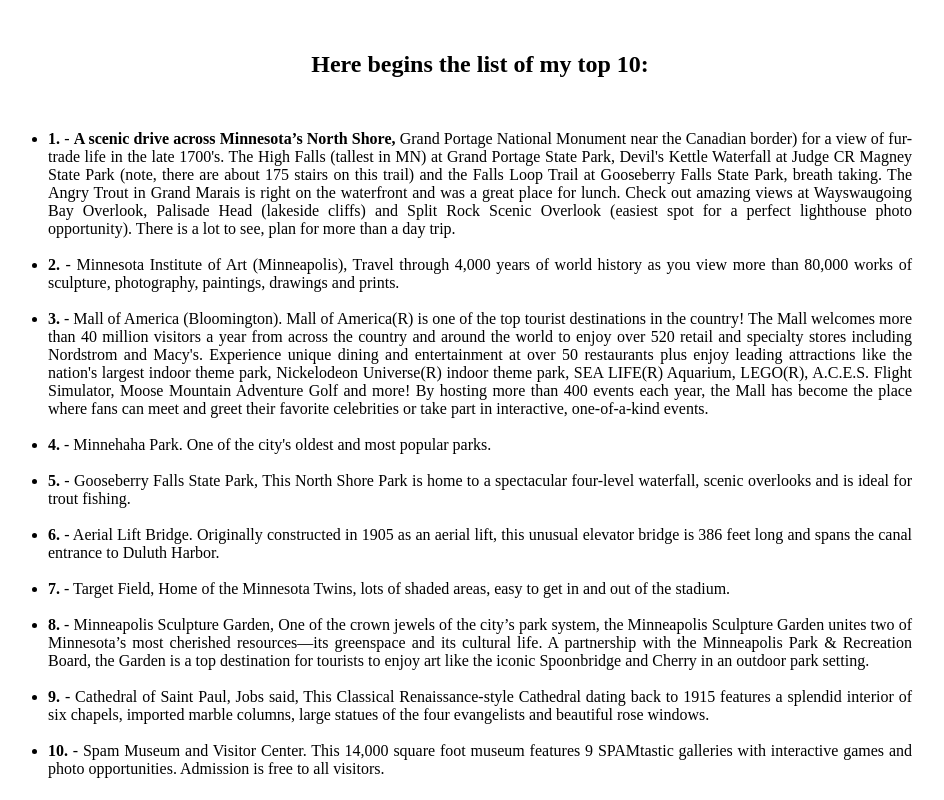
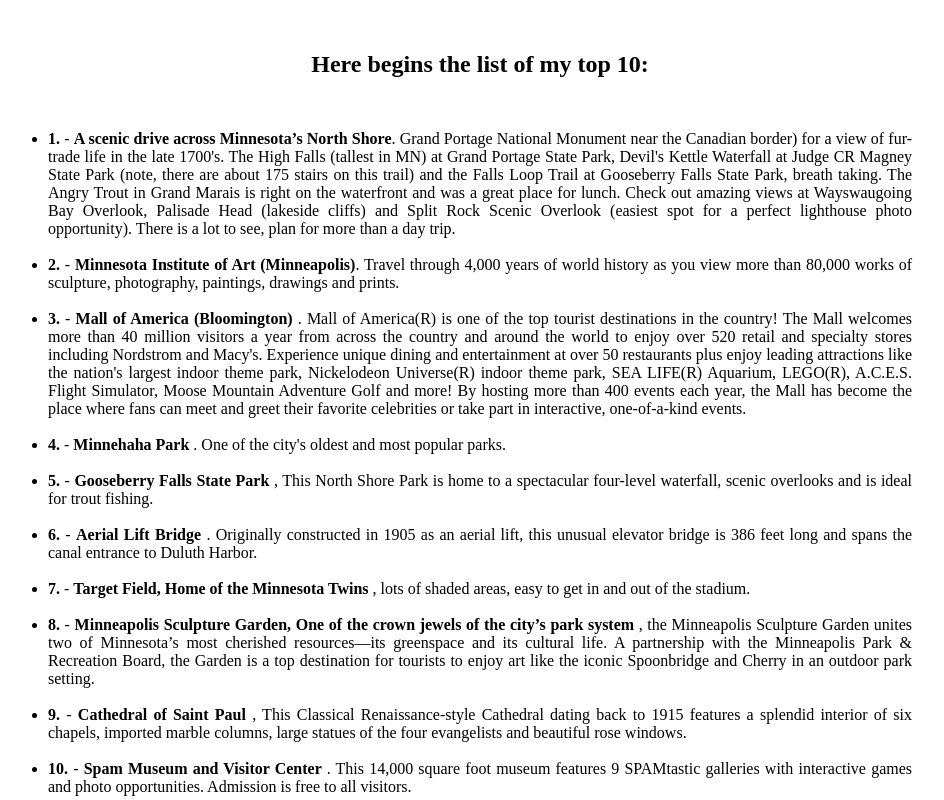
Before and after one commit to SiyandaMaykiso/Touristic-Things-to-do-in-Minnesota, a plain HTML site: page index.html in a window 1280 px wide. Shown: the part 1103-1903 px from the top of the page, without its empty margins (160-1104 px from the left). Drawn offline with Linux system fonts and the light colour scheme.

Commit message:
Updates on Index

```diff
--- a/index.html
+++ b/index.html
@@ -23,25 +23,25 @@
 			<h2 class="font">Here begins the list of my top 10:</h2>
 			<ul class="font" style="text-align: justify;">
 				<br>
-				<li><b>1.</b> - <b> A scenic drive across Minnesota’s North Shore,</b> Grand Portage National Monument near the Canadian border) for a view of fur-trade life in the late 1700's. The High Falls (tallest in MN) at Grand Portage State Park, Devil's Kettle Waterfall at Judge CR Magney State Park (note, there are about 175 stairs on this trail) and the Falls Loop Trail at Gooseberry Falls State Park, breath taking. The Angry Trout in Grand Marais is right on the waterfront and was a great place for lunch. Check out amazing views at Wayswaugoing Bay Overlook, Palisade Head (lakeside cliffs) and Split Rock Scenic Overlook (easiest spot for a perfect lighthouse photo opportunity). There is a lot to see, plan for more than a day trip.</li>
+				<li><b>1.</b> - <b> A scenic drive across Minnesota’s North Shore</b>. Grand Portage National Monument near the Canadian border) for a view of fur-trade life in the late 1700's. The High Falls (tallest in MN) at Grand Portage State Park, Devil's Kettle Waterfall at Judge CR Magney State Park (note, there are about 175 stairs on this trail) and the Falls Loop Trail at Gooseberry Falls State Park, breath taking. The Angry Trout in Grand Marais is right on the waterfront and was a great place for lunch. Check out amazing views at Wayswaugoing Bay Overlook, Palisade Head (lakeside cliffs) and Split Rock Scenic Overlook (easiest spot for a perfect lighthouse photo opportunity). There is a lot to see, plan for more than a day trip.</li>
 				<br>
-				<li><b>2.</b> - Minnesota Institute of Art (Minneapolis), Travel through 4,000 years of world history as you view more than 80,000 works of sculpture, photography, paintings, drawings and prints.</li>
+				<li><b>2.</b> - <b> Minnesota Institute of Art (Minneapolis)</b>. Travel through 4,000 years of world history as you view more than 80,000 works of sculpture, photography, paintings, drawings and prints.</li>
 				<br>
-				<li><b>3.</b> - Mall of America (Bloomington). Mall of America(R) is one of the top tourist destinations in the country! The Mall welcomes more than 40 million visitors a year from across the country and around the world to enjoy over 520 retail and specialty stores including Nordstrom and Macy's. Experience unique dining and entertainment at over 50 restaurants plus enjoy leading attractions like the nation's largest indoor theme park, Nickelodeon Universe(R) indoor theme park, SEA LIFE(R) Aquarium, LEGO(R), A.C.E.S. Flight Simulator, Moose Mountain Adventure Golf and more! By hosting more than 400 events each year, the Mall has become the place where fans can meet and greet their favorite celebrities or take part in interactive, one-of-a-kind events. </li>
+				<li><b>3.</b> - <b> Mall of America (Bloomington) </b>. Mall of America(R) is one of the top tourist destinations in the country! The Mall welcomes more than 40 million visitors a year from across the country and around the world to enjoy over 520 retail and specialty stores including Nordstrom and Macy's. Experience unique dining and entertainment at over 50 restaurants plus enjoy leading attractions like the nation's largest indoor theme park, Nickelodeon Universe(R) indoor theme park, SEA LIFE(R) Aquarium, LEGO(R), A.C.E.S. Flight Simulator, Moose Mountain Adventure Golf and more! By hosting more than 400 events each year, the Mall has become the place where fans can meet and greet their favorite celebrities or take part in interactive, one-of-a-kind events. </li>
 				<br>
-				<li><b>4.</b> - Minnehaha Park. One of the city's oldest and most popular parks.</li>
+				<li><b>4.</b> - <b> Minnehaha Park </b>. One of the city's oldest and most popular parks.</li>
 				<br>
-				<li><b>5.</b> - Gooseberry Falls State Park, This North Shore Park is home to a spectacular four-level waterfall, scenic overlooks and is ideal for trout fishing.</li>
+				<li><b>5.</b> - <b> Gooseberry Falls State Park </b>, This North Shore Park is home to a spectacular four-level waterfall, scenic overlooks and is ideal for trout fishing.</li>
 				<br>
-				<li><b>6.</b> - Aerial Lift Bridge. Originally constructed in 1905 as an aerial lift, this unusual elevator bridge is 386 feet long and spans the canal entrance to Duluth Harbor.</li>
+				<li><b>6.</b> - <b> Aerial Lift Bridge </b>. Originally constructed in 1905 as an aerial lift, this unusual elevator bridge is 386 feet long and spans the canal entrance to Duluth Harbor.</li>
 				<br>
-				<li><b>7.</b> - Target Field, Home of the Minnesota Twins, lots of shaded areas, easy to get in and out of the stadium.</li>
+				<li><b>7.</b> - <b> Target Field, Home of the Minnesota Twins </b>, lots of shaded areas, easy to get in and out of the stadium.</li>
 				<br>
-				<li><b>8.</b> - Minneapolis Sculpture Garden, One of the crown jewels of the city’s park system, the Minneapolis Sculpture Garden unites two of Minnesota’s most cherished resources—its greenspace and its cultural life. A partnership with the Minneapolis Park & Recreation Board, the Garden is a top destination for tourists to enjoy art like the iconic Spoonbridge and Cherry in an outdoor park setting.</li>
+				<li><b>8.</b> - <b> Minneapolis Sculpture Garden, One of the crown jewels of the city’s park system </b>, the Minneapolis Sculpture Garden unites two of Minnesota’s most cherished resources—its greenspace and its cultural life. A partnership with the Minneapolis Park & Recreation Board, the Garden is a top destination for tourists to enjoy art like the iconic Spoonbridge and Cherry in an outdoor park setting.</li>
 				<br>
-				<li><b>9.</b> - Cathedral of Saint Paul, Jobs said, This Classical Renaissance-style Cathedral dating back to 1915 features a splendid interior of six chapels, imported marble columns, large statues of the four evangelists and beautiful rose windows.</li>
+				<li><b>9.</b> - <b> Cathedral of Saint Paul </b>, This Classical Renaissance-style Cathedral dating back to 1915 features a splendid interior of six chapels, imported marble columns, large statues of the four evangelists and beautiful rose windows.</li>
 				<br>
-				<li><b>10.</b> - Spam Museum and Visitor Center. This 14,000 square foot museum features 9 SPAMtastic galleries with interactive games and photo opportunities. Admission is free to all visitors.</li>
+				<li><b>10.</b> - <b> Spam Museum and Visitor Center </b>. This 14,000 square foot museum features 9 SPAMtastic galleries with interactive games and photo opportunities. Admission is free to all visitors.</li>
 				<br>
 		</div>
 
```
